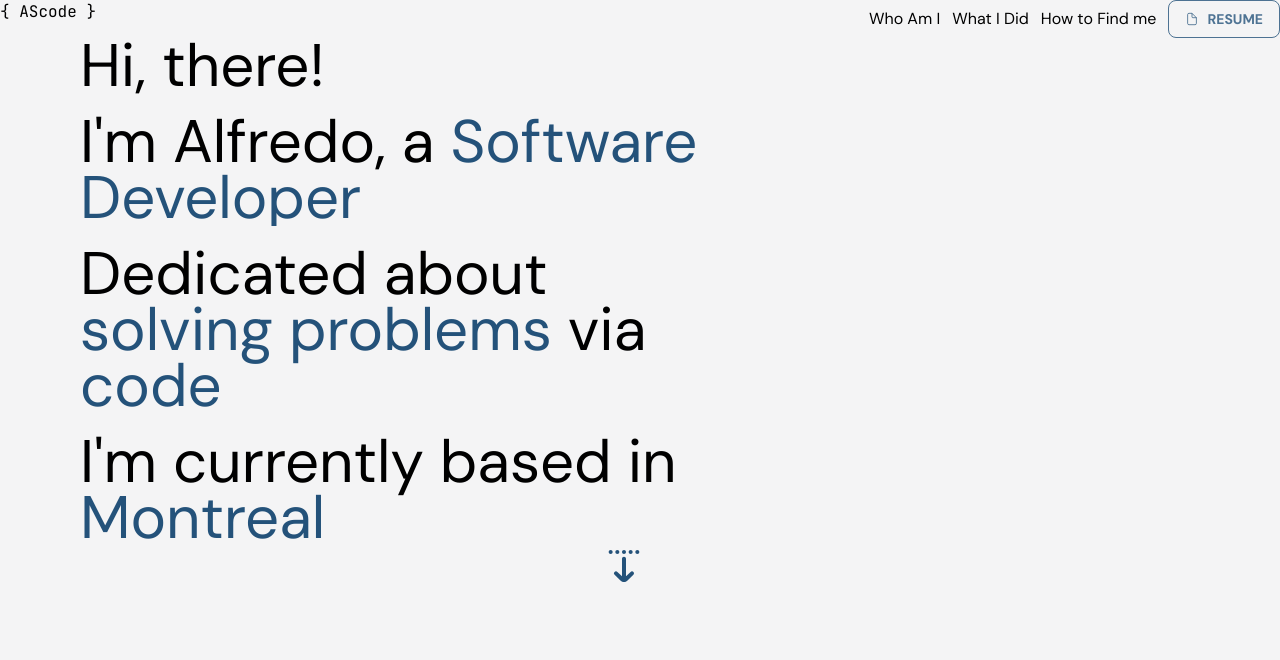
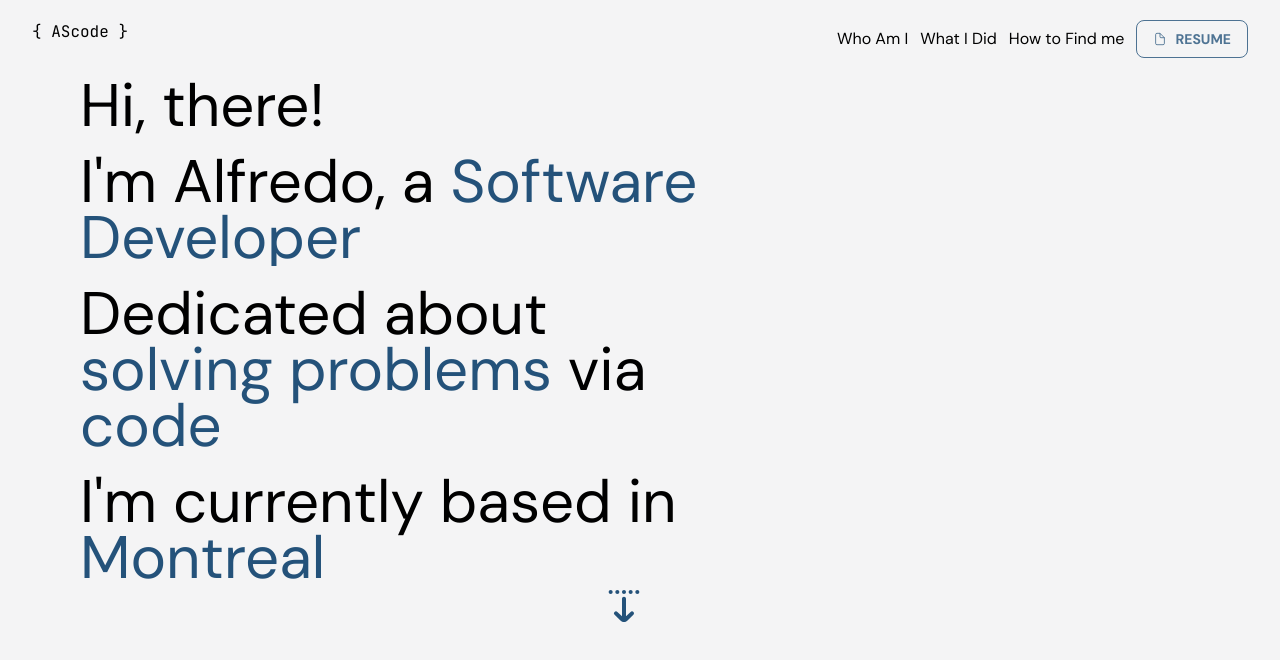
Before and after one commit to alfredoparreiras/portfolio, a React (Vite) app: page / in a window 1280 px wide. Shown: the top 660 px of the page. Built offline with nearby package versions, Linux system fonts and the light colour scheme.

Commit message:
Fixing Medium and Large Screen Menu bug

```diff
--- a/src/components/HeaderMain.tsx
+++ b/src/components/HeaderMain.tsx
@@ -3,7 +3,7 @@ import ResumeButtom from "./ResumeButtom";
 
 const HeaderMain = () => {
   return (
-    <header className="xsm:hidden md:flex justify-between">
+    <header className="xsm:hidden md:flex justify-between px-8 py-5">
       <a href="/">
         <p className="font-JetBrains">{"{ AScode }"}</p>
       </a>
```
